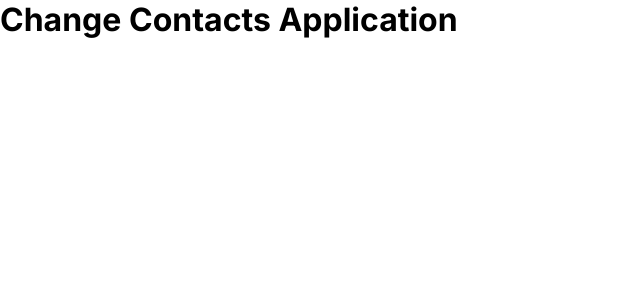
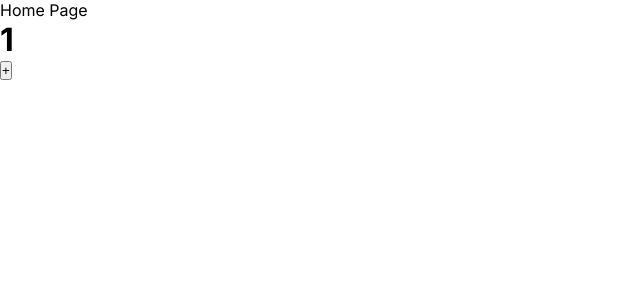
Before and after one commit to balaji1610/contacts_application, a Next.js app: page / in a window 1280 px wide. Shown: the top 300 px of the page, without its empty margins (0-640 px from the left). Built offline with nearby package versions, Linux system fonts and the light colour scheme.

Commit message:
import context api

```diff
--- /dev/null
+++ b/src/app/container/homePage.tsx
@@ -0,0 +1,11 @@
+import Table from "@/app/container/table/Table";
+export default function HomePage() {
+  return (
+    <div>
+      Home Page
+      <>
+        <Table />
+      </>
+    </div>
+  );
+}
--- /dev/null
+++ b/src/app/container/table/Table.tsx
@@ -0,0 +1,11 @@
+import { useApplicationContext } from "@/app/context/communityContext";
+
+export default function Table() {
+  const { InvokeHook, addClick } = useApplicationContext();
+  return (
+    <div>
+      <h1>{InvokeHook}</h1>
+      <button onClick={addClick}>+</button>
+    </div>
+  );
+}
--- /dev/null
+++ b/src/app/context/communityContext.tsx
@@ -0,0 +1,50 @@
+import React, {
+  createContext,
+  useContext,
+  useState,
+  ReactNode,
+  Dispatch,
+  SetStateAction,
+} from "react";
+
+interface ApplicationContextType {
+  InvokeHook: number;
+  setInvokeHook: Dispatch<SetStateAction<number>>;
+  addClick: () => void;
+}
+
+const ApplicationContext = createContext<ApplicationContextType | undefined>(
+  undefined
+);
+
+interface ContextProps {
+  children: ReactNode;
+}
+
+const ApplicationProvider: React.FC<ContextProps> = ({ children }) => {
+  const [InvokeHook, setInvokeHook] = useState<number>(1);
+
+  const addClick = () => {
+    setInvokeHook((prev) => prev + 1);
+  };
+
+  return (
+    <ApplicationContext.Provider
+      value={{ InvokeHook, setInvokeHook, addClick }}
+    >
+      {children}
+    </ApplicationContext.Provider>
+  );
+};
+
+export { ApplicationProvider, ApplicationContext };
+
+export const useApplicationContext = (): ApplicationContextType => {
+  const context = useContext(ApplicationContext);
+  if (!context) {
+    throw new Error(
+      "useApplicationContext must be used within an ApplicationProvider"
+    );
+  }
+  return context;
+};
--- a/src/app/page.tsx
+++ b/src/app/page.tsx
@@ -1,6 +1,12 @@
+"use client";
 import Image from "next/image";
 import styles from "./page.module.css";
-
+import HomePage from "@/app/container/homePage";
+import { ApplicationProvider } from "@/app/context/communityContext";
 export default function Home() {
-  return <h1>Change Contacts Application</h1>;
+  return (
+    <ApplicationProvider>
+      <HomePage />
+    </ApplicationProvider>
+  );
 }
```
